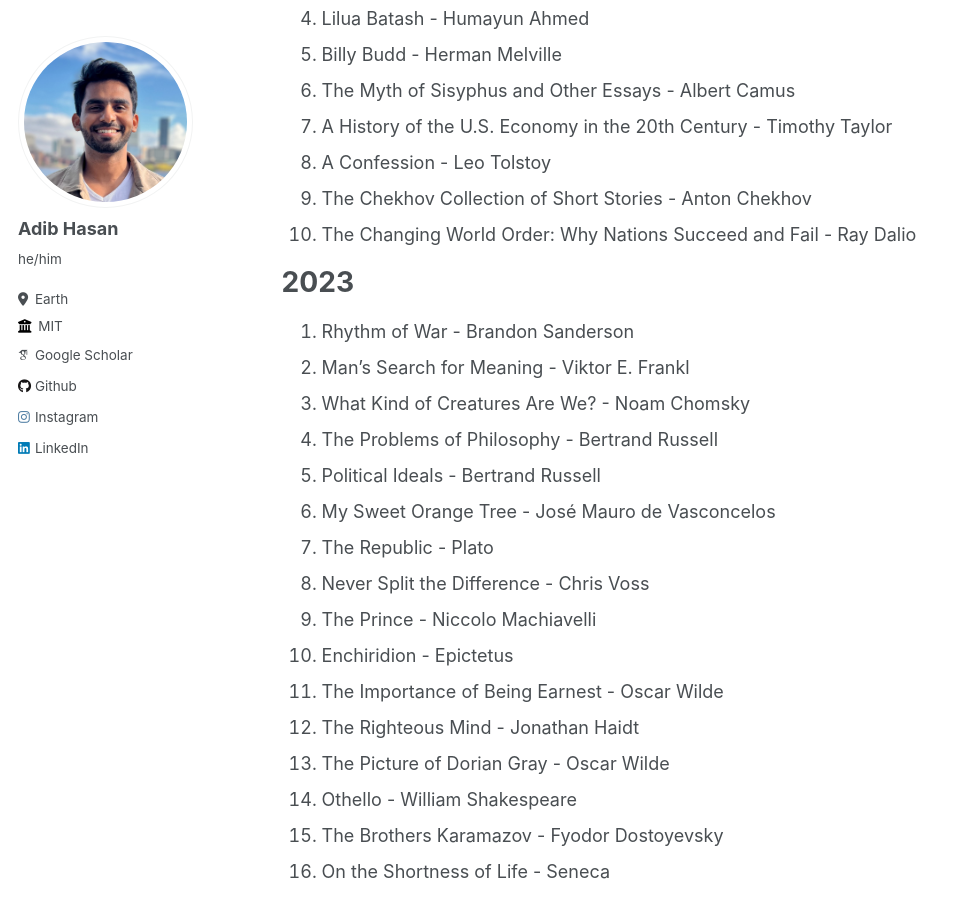
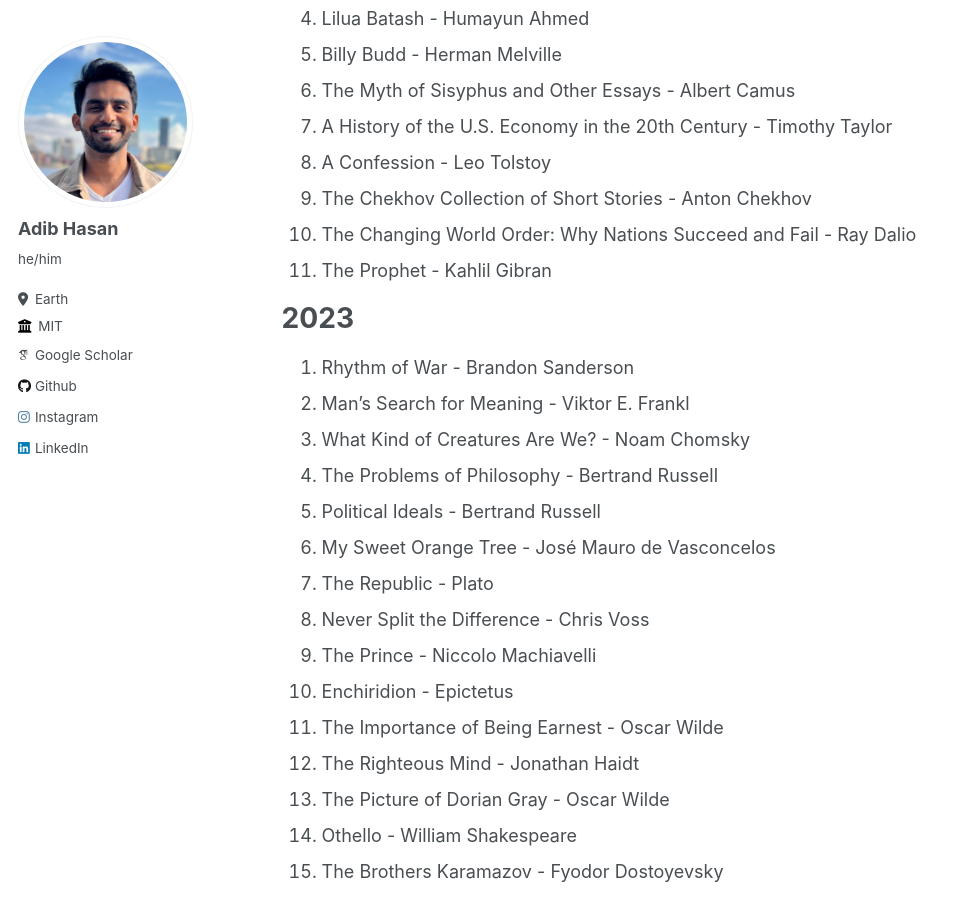
Before and after one commit to Neehan/neehan.github.io, a Jekyll site: the page built from _pages/reading.md, in a window 1280 px wide and 900 px high, scrolled down 315 px. Shown: the whole window, without its empty margins (0-961 px from the left). Built offline with Jekyll 4.4.1, drawn with Linux system fonts in a browser that asks for light colours; some web fonts are replaced.

Commit message:
Update reading.md

```diff
--- a/_pages/reading.md
+++ b/_pages/reading.md
@@ -14,6 +14,7 @@ author_profile: true
 8. A Confession - Leo Tolstoy
 9. The Chekhov Collection of Short Stories - Anton Chekhov
 10. The Changing World Order: Why Nations Succeed and Fail - Ray Dalio
+11. The Prophet - Kahlil Gibran
 
 # 2023
 1. Rhythm of War - Brandon Sanderson
```
